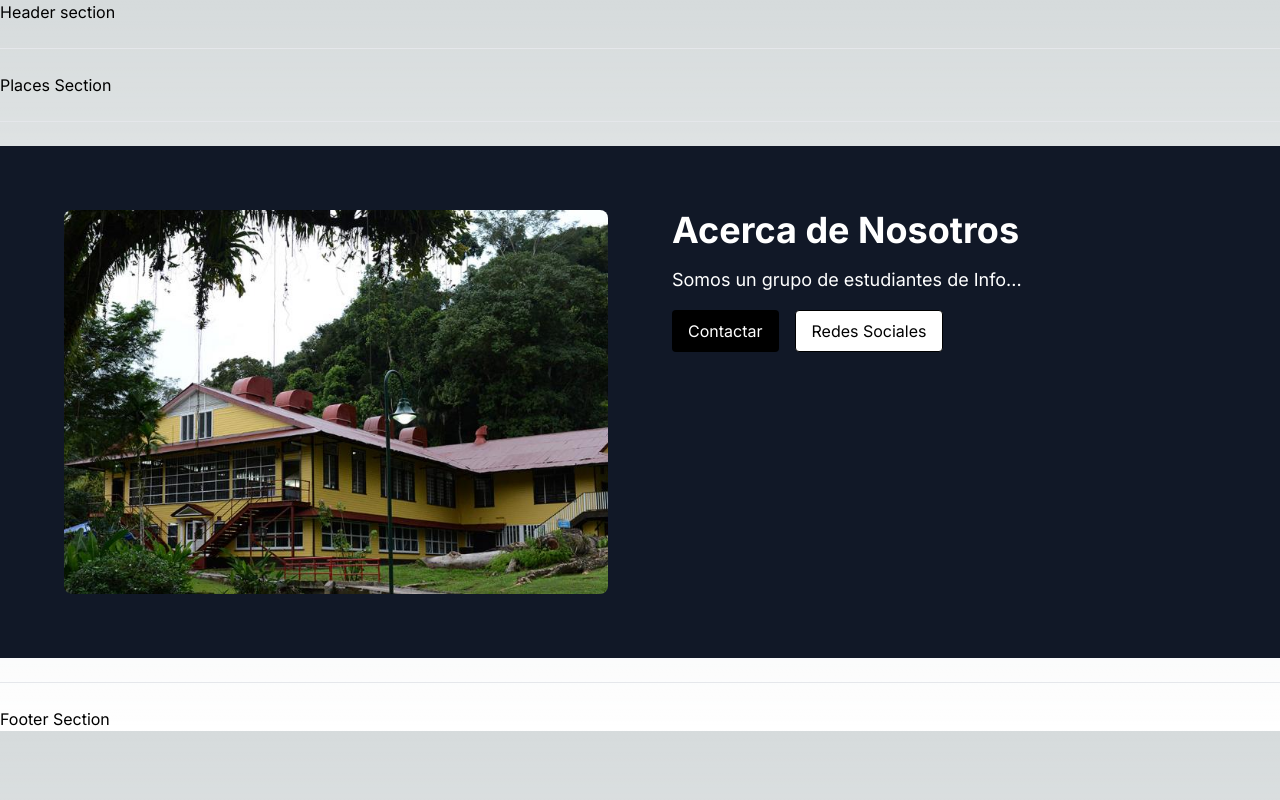
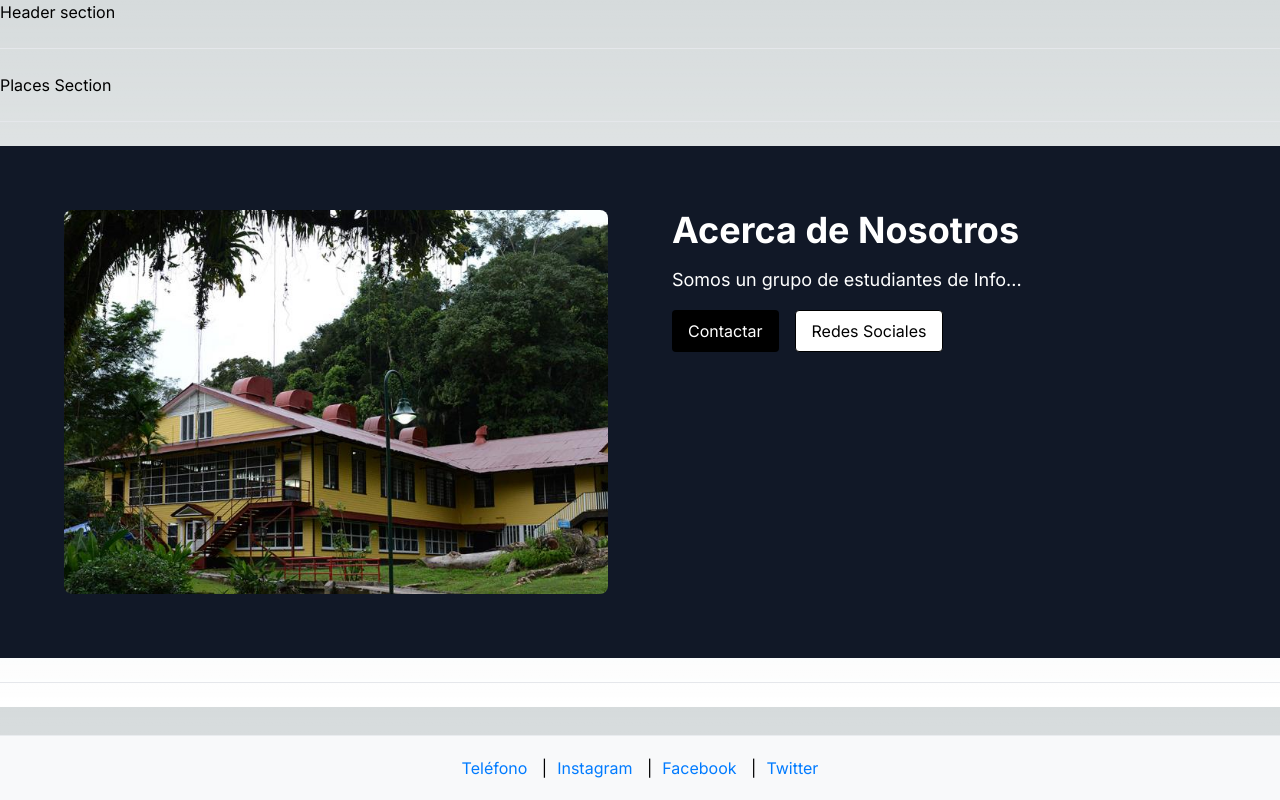
Before and after one commit to lopezsDev/GolfitoRecommends, a Next.js app: page / in a window 1280 px wide. Built offline with nearby package versions, Linux system fonts and the light colour scheme.

Commit message:
Se agrego el footer

```diff
--- a/src/app/Componentes/footer.tsx
+++ b/src/app/Componentes/footer.tsx
@@ -1,11 +1,23 @@
 import React from 'react';
+import Link from 'next/link';
 
-const DefaultComponent = () => {
+const Footer = () => {
     return (
-        <div>
-            <h1>Footer Section</h1>
-        </div>
+        <footer className="footer">
+            <Link href="tel:+1234567890" legacyBehavior>
+                <a>Teléfono</a>
+            </Link> |
+            <Link href="https://instagram.com/Tony_barra09" legacyBehavior>
+                <a target="_blank">Instagram</a>
+            </Link> |
+            <Link href="https://facebook.com/Tony_barra09" legacyBehavior>
+                <a>Facebook</a>
+            </Link> |
+            <Link href="https://twitter.com/Tony_barra09" legacyBehavior>
+                <a target="_blank">Twitter</a>
+            </Link>
+        </footer>
     );
 };
 
-export default DefaultComponent;
+export default Footer;
--- a/src/app/globals.css
+++ b/src/app/globals.css
@@ -31,3 +31,19 @@ body {
     text-wrap: balance;
   }
 }
+
+.footer {
+  background-color: #f8f9fa;
+  padding: 20px;
+  text-align: center;
+  border-top: 1px solid #e9ecef;
+  width: 100%;
+  position: fixed;
+  bottom: 0;
+}
+
+.footer a {
+  color: #007bff;
+  text-decoration: none;
+  margin: 0 10px;
+}
```
